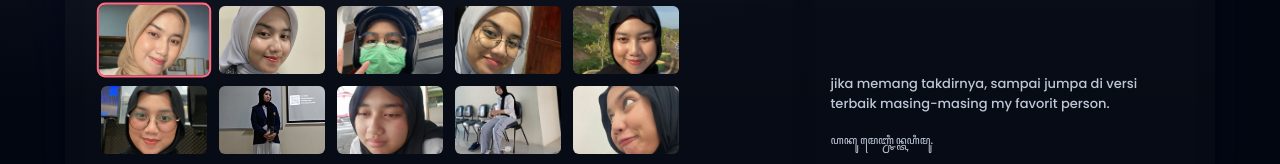
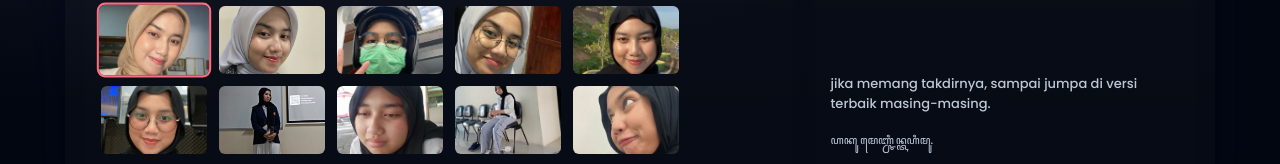
Before and after one commit to IMDZIVT/Selamat-Ulang-Tahun, a plain HTML site: page index.html in a window 1280 px wide. Shown: the part 580-744 px from the top of the page. Drawn offline with Linux system fonts and the light colour scheme.

Commit message:
Update index.html

```diff
--- a/index.html
+++ b/index.html
@@ -219,7 +219,7 @@ Meski kini sudah memilih jalan masing-masing dan mungkin tak lagi saling mengaba
 Semoga langkahmu ke depan dipenuhi hal yang layak.
 Terima kasih...
       </div>
-      <div class="note">jika memang takdirnya, sampai jumpa di versi terbaik masing-masing my favorit person.</div>
+      <div class="note">jika memang takdirnya, sampai jumpa di versi terbaik masing-masing.</div>
       <div class="download-note">ꦲꦏꦸ ꦩꦺꦚ꧀ꦕꦶꦤ꧀ꦠꦲꦶꦩꦸ.</div>
     </div>
   </div>
```
